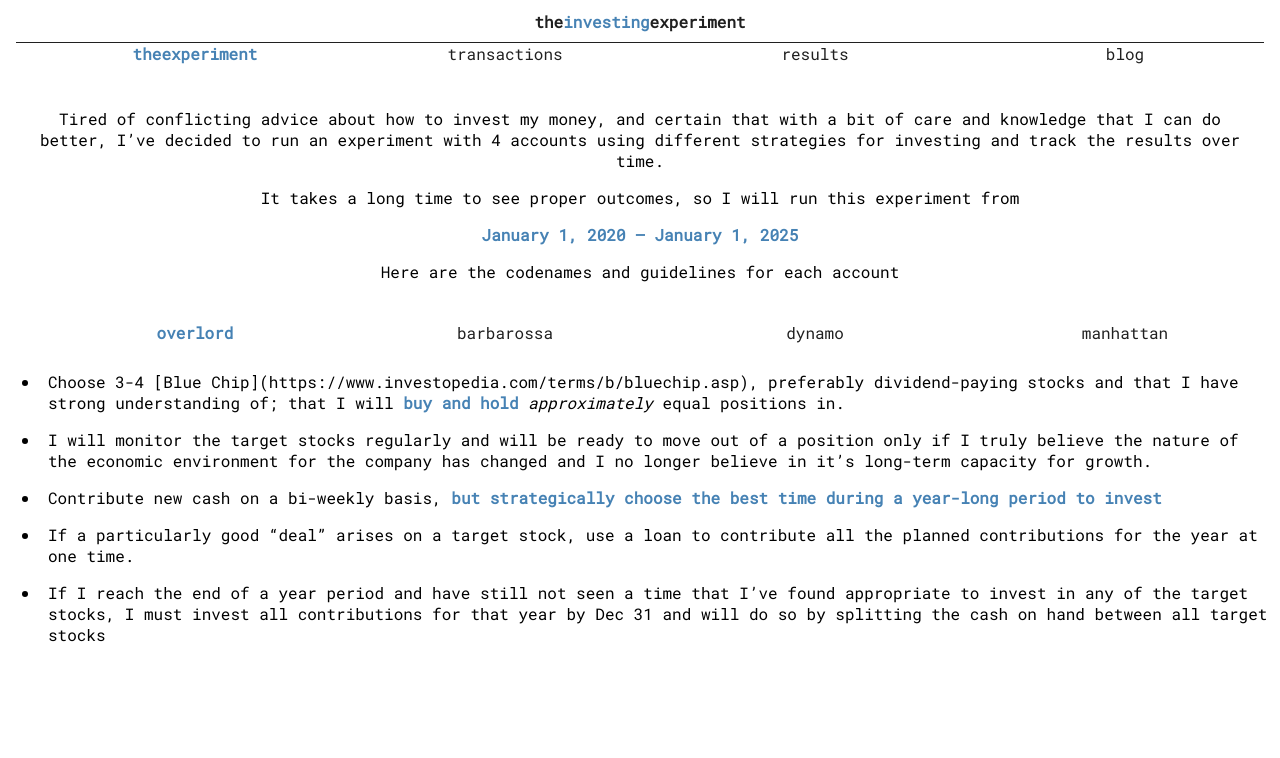
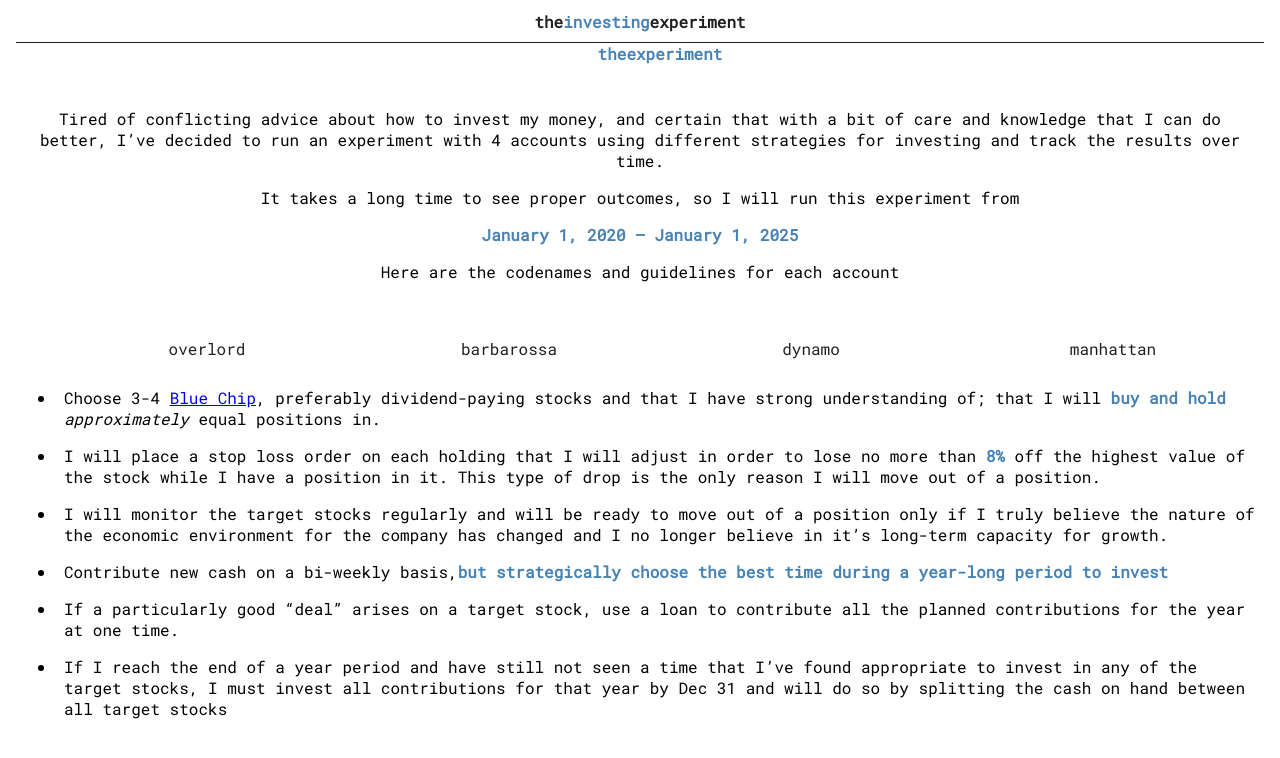
Before and after one commit to dannywieser/theinvestingexperiment, a React app: page /theexperiment in a window 1280 px wide. Before the commit this address led to /theexperiment/overlord. Shown: the top 758 px of the page. Built offline with nearby package versions, Linux system fonts and the light colour scheme; the HTML template or start-up script is replaced by a standard one.

Commit message:
fix routing, add favicon

```diff
--- a/index.html
+++ b/index.html
@@ -5,7 +5,19 @@
       href="https://fonts.googleapis.com/css?family=Roboto+Mono&display=swap"
       rel="stylesheet"
     />
+    <link rel="icon" type="image/png" href="https://theinvestingexperiment.com/favicon.png" />
     <title>theinvestingexperiment</title>
+    <!-- Global site tag (gtag.js) - Google Analytics -->
+    <script async src="https://www.googletagmanager.com/gtag/js?id=UA-19550287-3"></script>
+    <script>
+      window.dataLayer = window.dataLayer || [];
+      function gtag() {
+        dataLayer.push(arguments);
+      }
+      gtag('js', new Date());
+
+      gtag('config', 'UA-19550287-3');
+    </script>
   </head>
   <body>
     <div id="root"></div>
--- a/src/App.jsx
+++ b/src/App.jsx
@@ -1,24 +1,17 @@
 import React from 'react';
 import './index.css';
-import { BrowserRouter as Router, Redirect, Switch, Route } from 'react-router-dom';
+import { BrowserRouter as Router, Switch, Route } from 'react-router-dom';
 import { Header, Nav, TheExperiment, Results, Transactions, Blog } from './components';
 
 const App = () => (
   <div className="App">
     <Router>
-      <Redirect from="/" to="/theexperiment/overlord" />
       <Header />
-      <Nav
-        items={[
-          { to: '/theexperiment', label: 'theexperiment' },
-          { to: '/transactions', label: 'transactions' },
-          { to: '/results', label: 'results' },
-          { to: '/blog', label: 'blog' },
-        ]}
-      />
+      <Nav items={[{ to: '/', label: 'theexperiment' }]} />
       <Switch>
-        <Route exact path="/theexperiment" component={TheExperiment} />
-        <Route exact path="/theexperiment/*" component={TheExperiment} />
+        <Route exact path="/" component={TheExperiment} />
+        <Route path="/" component={TheExperiment} />
+        <Route path="/theexperiment/*" component={TheExperiment} />
         <Route path="/transactions" component={Transactions} />
         <Route path="/results" component={Results} />
         <Route path="/blog" component={Blog} />
--- a/src/components/Nav/Nav.jsx
+++ b/src/components/Nav/Nav.jsx
@@ -2,10 +2,10 @@ import React from 'react';
 import { Link, withRouter } from 'react-router-dom';
 import './nav.css';
 
-export const NavItem = ({ to, label, active }) => {
+export const NavItem = ({ to, label, active, width }) => {
   const activeClass = active.startsWith(to) ? 'active' : '';
   return (
-    <li>
+    <li style={{ width: width }}>
       <Link className={activeClass} to={to}>
         {label}
       </Link>
@@ -13,14 +13,18 @@ export const NavItem = ({ to, label, active }) => {
   );
 };
 
-export const NavBase = ({ items, location: { pathname } }) => (
+export const NavBase = ({ items, overrideActive, location: { pathname } }) => {
+  const width = `${100 / items.length}%`;
+  const active = overrideActive ? overrideActive : pathname;
+  return (
     <nav className="topnav">
       <ul>
         {items.map(({ to, label }) => (
-        <NavItem key={label} to={to} label={label} active={pathname} />
+          <NavItem key={label} to={to} label={label} active={active} width={width} />
         ))}
       </ul>
     </nav>
   );
+};
 
 export const Nav = withRouter(NavBase);
--- a/src/components/Nav/nav.css
+++ b/src/components/Nav/nav.css
@@ -31,11 +31,10 @@
   margin: 0;
   display: inline-block;
   position: relative;
-  width: 25%;
 }
 
 @media screen and (max-width: 44em) {
   .topnav ul li {
-    width: 100%;
+    width: 100% !important;
   }
 }
--- a/src/components/TheExperiment/Overlord.jsx
+++ b/src/components/TheExperiment/Overlord.jsx
@@ -4,10 +4,18 @@ export const Overlord = () => (
   <div className="account">
     <ul>
       <li>
-        Choose 3-4 [Blue Chip](https://www.investopedia.com/terms/b/bluechip.asp), preferably
-        dividend-paying stocks and that I have strong understanding of; that I will{' '}
-        <strong>buy and hold</strong>
+        Choose 3-4{' '}
+        <a target="_blank" href="https://www.investopedia.com/terms/b/bluechip.asp">
+          Blue Chip
+        </a>
+        , preferably dividend-paying stocks and that I have strong understanding of; that I will{' '}
+        <strong> buy and hold</strong>
         <i> approximately</i> equal positions in.
+      </li>
+      <li>
+        I will place a stop loss order on each holding that I will adjust in order to lose no more
+        than <strong>8%</strong> off the highest value of the stock while I have a position in it.
+        This type of drop is the only reason I will move out of a position.
       </li>
       <li>
         I will monitor the target stocks regularly and will be ready to move out of a position only
@@ -15,7 +23,7 @@ export const Overlord = () => (
         no longer believe in it’s long-term capacity for growth.
       </li>
       <li>
-        Contribute new cash on a bi-weekly basis,{' '}
+        Contribute new cash on a bi-weekly basis,
         <strong>but strategically choose the best time during a year-long period to invest</strong>
       </li>
       <li>
--- a/src/components/TheExperiment/TheExperiment.jsx
+++ b/src/components/TheExperiment/TheExperiment.jsx
@@ -1,32 +1,40 @@
 import React from 'react';
+import { withRouter } from 'react-router-dom';
 import './theexperiment.css';
 import { Nav } from '../';
 import { Overlord } from './';
 
-export const TheExperiment = () => (
+const TheExperimentBase = ({ location: { pathname } }) => {
+  const overrideActive = pathname === '/' ? '/overlord' : '';
+  console.log(overrideActive, location);
+  return (
     <div>
       <div className="intro">
         <span>
           <p>
             Tired of conflicting advice about how to invest my money, and certain that with a bit of
-          care and knowledge that I can do better, I’ve decided to run an experiment with 4 accounts
-          using different strategies for investing and track the results over time.
+            care and knowledge that I can do better, I’ve decided to run an experiment with 4
+            accounts using different strategies for investing and track the results over time.
           </p>
           <p>It takes a long time to see proper outcomes, so I will run this experiment from</p>
           <p className="dates">January 1, 2020 &mdash; January 1, 2025</p>
           <p>Here are the codenames and guidelines for each account</p>
         </span>
       </div>
-    <div class="accounts">
+      <div className="accounts">
         <Nav
           items={[
-          { to: '/theexperiment/overlord', label: 'overlord' },
-          { to: '/theexperiment/barbarossa', label: 'barbarossa' },
-          { to: '/theexperiment/dynamo', label: 'dynamo' },
-          { to: '/theexperiment/manhattan', label: 'manhattan' },
+            { to: '/overlord', label: 'overlord' },
+            { to: '/barbarossa', label: 'barbarossa' },
+            { to: '/dynamo', label: 'dynamo' },
+            { to: '/manhattan', label: 'manhattan' },
           ]}
+          overrideActive={overrideActive}
         />
         <Overlord />
       </div>
     </div>
   );
+};
+
+export const TheExperiment = withRouter(TheExperimentBase);
--- a/src/components/TheExperiment/theexperiment.css
+++ b/src/components/TheExperiment/theexperiment.css
@@ -11,6 +11,7 @@
 
 .accounts {
   color: black;
+  padding: 16px;
 }
 
 .account li {
--- a/webpack.config.js
+++ b/webpack.config.js
@@ -4,6 +4,9 @@ module.exports = {
   entry: './src/index.jsx',
   resolve: {
     extensions: ['.js', '.jsx'],
+  },
+  devServer: {
+    historyApiFallback: true,
   },
   module: {
     rules: [
```
Also changed, not shown: favicon.png (added). Lines whose indentation alone changed are shown as unchanged.
